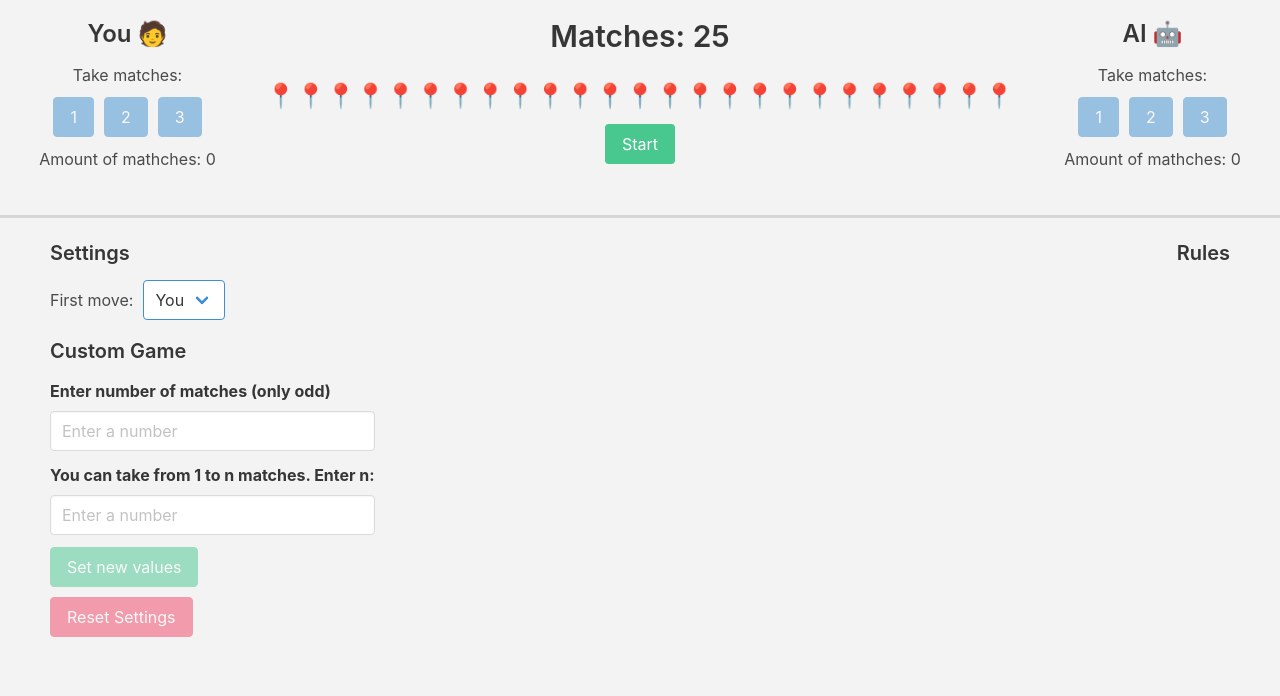
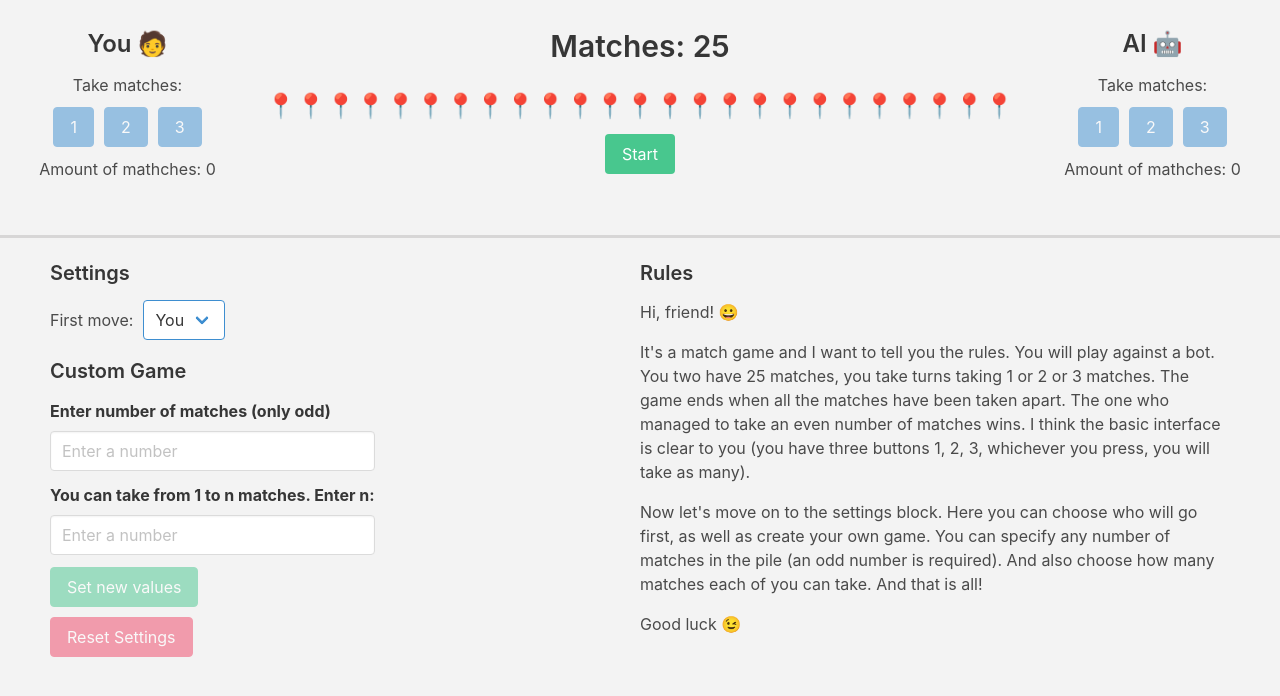
Before and after one commit to Anton-Tretiak/match-game, a React (Create React App) app: page / in a window 1280 px wide. Shown: the top 696 px of the page. Built offline with nearby package versions, Linux system fonts and the light colour scheme.

Commit message:
Add rules for game.

```diff
--- /dev/null
+++ b/src/Components/Info/Info.scss
@@ -0,0 +1,3 @@
+.info {
+  width: 50%;
+}
--- a/src/Components/Info/Info.tsx
+++ b/src/Components/Info/Info.tsx
@@ -1,9 +1,22 @@
 import React from 'react';
+import './Info.scss';
 
 export const Info: React.FC = () => {
   return (
     <div className='info content'>
       <h4>Rules</h4>
+
+      <p>Hi, friend! 😀</p>
+
+      <p>
+        It's a match game and I want to tell you the rules. You will play against a bot. You two have 25 matches, you take turns taking 1 or 2 or 3 matches. The game ends when all the matches have been taken apart. The one who managed to take an even number of matches wins. I think the basic interface is clear to you (you have three buttons 1, 2, 3, whichever you press, you will take as many).
+      </p>
+
+      <p>
+        Now let's move on to the settings block. Here you can choose who will go first, as well as create your own game. You can specify any number of matches in the pile (an odd number is required). And also choose how many matches each of you can take. And that is all!
+      </p>
+
+      <p>Good luck 😉</p>
     </div>
   );
 };
--- a/src/Components/MatchGame/MatchGame.scss
+++ b/src/Components/MatchGame/MatchGame.scss
@@ -1,7 +1,7 @@
 .game {
   display: flex;
   justify-content: space-between;
-  padding: 20px 30px;
+  padding: 30px 30px;
   border-bottom: 3px solid #d7d6d6;
 
   &__heading {
```
